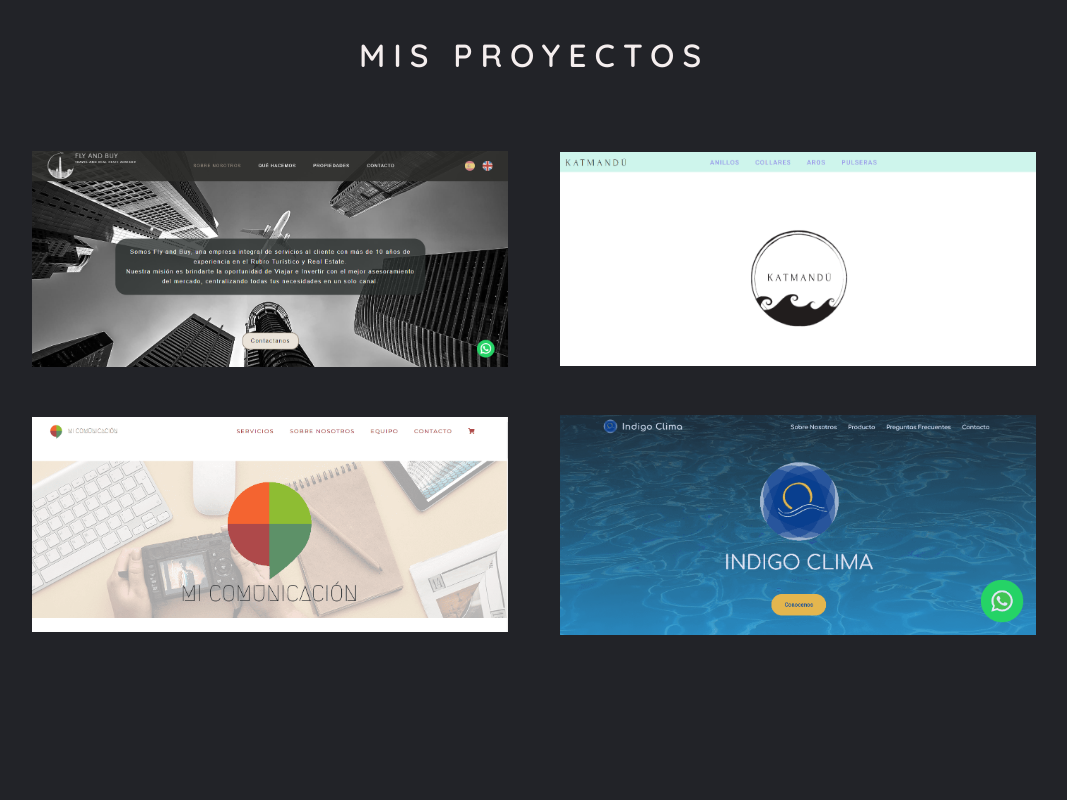
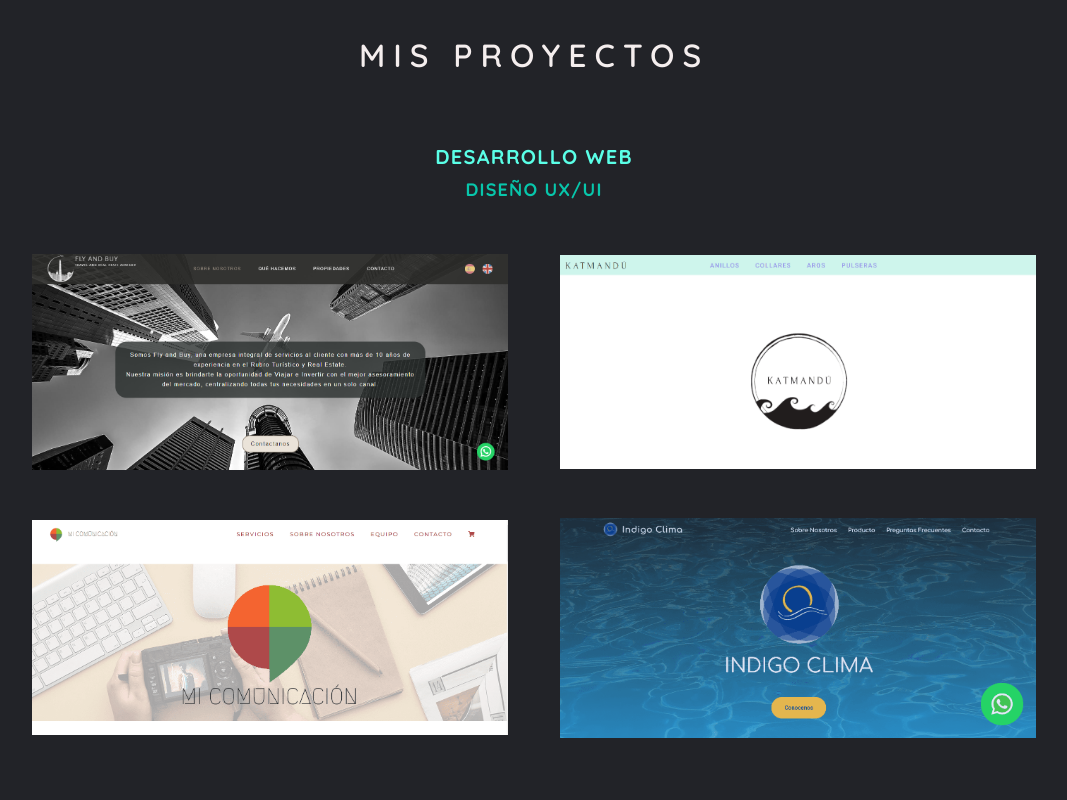
Before and after one commit to lunarico/portfolio, a React (Create React App) app: page / in a window 1280 px wide. Shown: the part 1460-2260 px from the top of the page, without its empty margins (106-1173 px from the left). Built offline with nearby package versions, Linux system fonts and the light colour scheme.

Commit message:
Agrego Diseño UX/UI

```diff
--- /dev/null
+++ b/src/Components/Projects/ProjectDetail.jsx
@@ -0,0 +1,21 @@
+import LanguageContext from '../../Context/LanguageContext';
+import React, { useContext, useEffect, useState } from "react";
+
+export const ProjectDetail = ({project}) => {
+
+    const { trans } = useContext(LanguageContext);
+
+    return (
+        <div className="project-card" data-aos="zoom-in">
+                    <img src={project.image} alt={project.title}/>
+                    <div className="cardHover">
+                        <h3>{project.title}</h3>
+                        <h4>{project.type}</h4>
+                        <p>{project.description}</p>
+                        <button>
+                            <a href={project.link} target='_blank'>{trans.visit}</a>
+                        </button>
+                    </div>
+                </div>
+    )
+}
--- a/src/Components/Projects/Projects.jsx
+++ b/src/Components/Projects/Projects.jsx
@@ -1,12 +1,16 @@
 import AOS from 'aos';
 import 'aos/dist/aos.css';
 import LanguageContext from '../../Context/LanguageContext';
-import React, { useContext, useEffect } from "react";
+import React, { useContext, useEffect, useState } from "react";
 
 import flyAndBuy from "../../assets/projects/flyAndBuy.png"
 import indigoClima from "../../assets/projects/indigoClima.png"
 import katmandu from "../../assets/projects/katmandu.png"
 import miComunicacion from "../../assets/projects/miComunicacion.png"
+import availa from "../../assets/projects/availa.png"
+import { EventAvailableRounded } from '@mui/icons-material';
+
+import {ProjectDetail} from './ProjectDetail'
 
 export const Projects = () => {
 
@@ -16,8 +20,11 @@ export const Projects = () => {
         AOS.init({ offset: 200 });
       }, []);
 
+    const [subtitle, setSubtitle] = useState(true)
 
-    const slides =  [
+    console.log(subtitle)
+
+    const devProjects =  [
 
         {title: 'Fly and Buy',
         type: trans.realP,
@@ -48,24 +55,32 @@ export const Projects = () => {
         id: 4}
     ]
 
+    const desProjects = [
+        {title: 'Availa',
+        type: trans.fictionP,
+        description: trans.projectDescriptionAv,
+        link: 'https://www.behance.net/gallery/180947207/Availa-Proyecto-Final-Diseno-UXUI',
+        image: availa,
+        id: 5}
+    ]
+
   return (
 
     <section id="projects">
         <h2>{trans.myProjects}</h2>
+        <div className="projects-title">
+            <h3 onClick={() => setSubtitle(true)} className={subtitle ? 'subAccent' : ''}>{trans.developer}</h3>
+            <h3 onClick={() => setSubtitle(false)} className={!subtitle ? 'subAccent' : ''}>{trans.designer}</h3>
+        </div>
         <div className="cards-container">
-            {slides.map ((slide) =>
-                <div className="project-card" data-aos="zoom-in">
-                    <img src={slide.image} alt={slide.title}/>
-                    <div className="cardHover">
-                        <h3>{slide.title}</h3>
-                        <h4>{slide.type}</h4>
-                        <p>{slide.description}</p>
-                        <button>
-                            <a href={slide.link} target='_blank'>{trans.visit}</a>
-                        </button>
-                    </div>
-                </div>
-            )}
+            {subtitle ? (
+                devProjects.map ((props) =>
+                <ProjectDetail project={props} />
+            )) : (
+                desProjects.map ((props) =>
+                <ProjectDetail project={props} />
+            ))
+        }
         </div>
     </section>
   );
--- a/src/Components/Projects/_projects.scss
+++ b/src/Components/Projects/_projects.scss
@@ -3,6 +3,35 @@
 #projects {
     margin-bottom: 9.5em;
 
+    .projects-title {
+
+        h3 {
+            color: $color-accent;
+            font-size: 1.125em;
+            letter-spacing: .065em;
+            padding: .25em 8em;
+            text-align: center;
+            text-transform: uppercase;
+
+            &:hover {
+                color: $color-accent2;
+                cursor: pointer;
+            }
+
+            &.subAccent {
+                color: $color-accent2;
+                font-size: 1.25em;
+            }
+
+            @media (max-width: 1200px) {
+                font-size: 1em;
+
+                &.subAccent {
+                    font-size: 1.125em;
+                }
+            }
+        }
+    }
     @media (max-width: 992px) {
         margin-bottom: 7.5em;
     }
@@ -21,7 +50,7 @@
         @include flex-jAround;
         align-content: space-between;
         flex-wrap: wrap;
-        margin: 4.75em 7em 3em 7em;
+        margin: 3em 7em;
 
         @media (max-width: 992px) {
             margin: 3.5em;
--- a/src/Languages/en.jsx
+++ b/src/Languages/en.jsx
@@ -13,6 +13,8 @@ export default {
     resume: 'Resume',
     textAbout: "I'm passionate about technology and web development, with skills in creating user interfaces for websites using tools like HTML, CSS, JavaScript, and React.Js. I have worked on personal projects as a freelancer, which has allowed me to develop technical skills and gain practical experience. I also share my knowledge as a tutor in programming courses. I have knowledge in UX/UI Design, which provides me a deep comprehension of user experience and visual aesthetics. I am a creative, committed and highly dynamic person. If you want to learn more about my work experience or technical skills, I invite you to look through my portfolio or contact me directly.",
     myProjects: "My projects",
+    developer: 'Web Developer',
+    designer: "UX/UI Design",
     realP: "Real Project",
     fictionP: "Fiction Project",
     visit:"Visit",
@@ -20,6 +22,7 @@ export default {
     projectDescriptionKat: "Website developed as a Final Project presentation for the React.Js course. It is an E-commerce for a fictitious store dedicated to the sale of bijouteri. Builder with React.Js, Sass and Firebase for the database.",
     projectDescriptionMic: "Landing Page developed as a Final Project presentation for the Javascript course. It is a fictitious E-commerce for a company that offers IT services. Builder with Html, Bootstrap and Javascript.",
     projectDescriptionInd: "Landing Page developed for a company specialized in selling solar panels. Builder with Html, Bootstrap and Javascript.",
+    projectDescriptionAv: "This App was designed as a Final Project presentation for the UX/UI Design course. It is an App that connects independent professionals of different services with their clients to organize schedules in real time.",
     webDev: "Front-End Developer",
     devDate: "December 2021 - Present",
     devDescription: "Layout, design and production of web pages, creating custom sites and optimizing their performance. I use technologies such as HTML, CSS, JavaScript and frameworks like Bootstrap and React.Js. My focus is to create personalized websites tailored to the specific needs and objectives of each client.",
--- a/src/Languages/es.jsx
+++ b/src/Languages/es.jsx
@@ -13,6 +13,8 @@ export default {
     resume: 'Currículum',
     textAbout: 'Soy una apasionada por la tecnología y el desarrollo web, con habilidades en la creación de interfaces de usuario utilizando herramientas como HTML, CSS, JavaScript y React.js. He trabajado en proyectos particulares como freelancer, lo que me ha permitido desarrollar habilidades técnicas y adquirir experiencia práctica. Además, comparto mis conocimientos como tutora en cursos de programación. Cuento con conocimientos en Diseño UX/UI, lo que me aporta una comprensión profunda de la experiencia del usuario y la estética visual. Soy creativa, comprometida y con una gran capacidad de iniciativa. Si deseas conocer más sobre mi experiencia laboral y habilidades técnicas, te invito a revisar mi portfolio o a contactarme directamente.',
     myProjects: "Mis proyectos",
+    developer: 'Desarrollo Web',
+    designer: "Diseño UX/UI",
     realP: "Proyecto Real",
     fictionP: "Proyecto Ficticio",
     visit: "Visitar",
@@ -20,6 +22,7 @@ export default {
     projectDescriptionKat: "Página Web realizada como presentación de Proyecto Final para el curso de React.Js. Se trata de un E-commerce para una tienda ficticia dediada a la venta de bijouteri. Creada con React.Js, Sass y Firebase para la base de datos",
     projectDescriptionMic: "Landing Page realizada como presentación de Proyecto Final para el curso de Javascript. Se trata de un E-commerce ficticio para una empresa que ofrece servicios de IT. Creada con Html, Bootstrap y Javascript.",
     projectDescriptionInd: "Landing Page desarrollada para una empresa de venta de paneles solares. Creada con Html, Bootstrap y Javascript.",
+    projectDescriptionAv: "App diseñada como presentación de Proyecto Final para el curso de Diseño UX/UI. Se trata de una App que conecta profesionales independientes de distintos servicios con sus clientes para organizar horarios en tiempo real.",
     webDev: "Desarrolladora Front-End",
     devDate: "Diciembre 2021 - Actualidad",
     devDescription: "Maquetado, diseño y producción de páginas webs, creando sitios personalizados y optimizando su rendimiento. Utilizo tecnologías como HTML, CSS, JavaScript y frameworks como Bootstrap y React. Mi enfoque es crear sitios web personalizados que se adapten a las necesidades y objetivos específicos de cada cliente.",
```
Also changed, not shown: src/assets/projects/availa.png (added).
